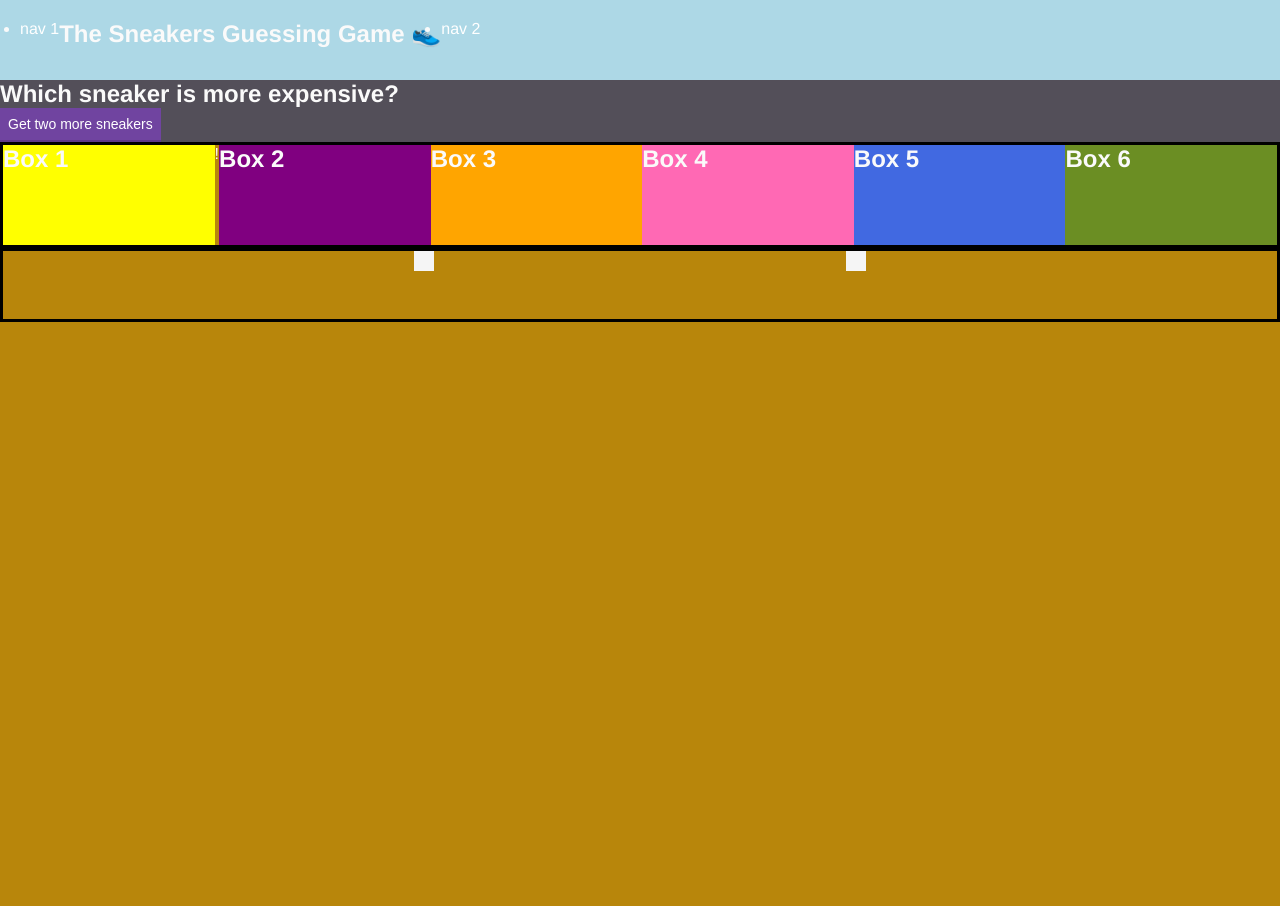
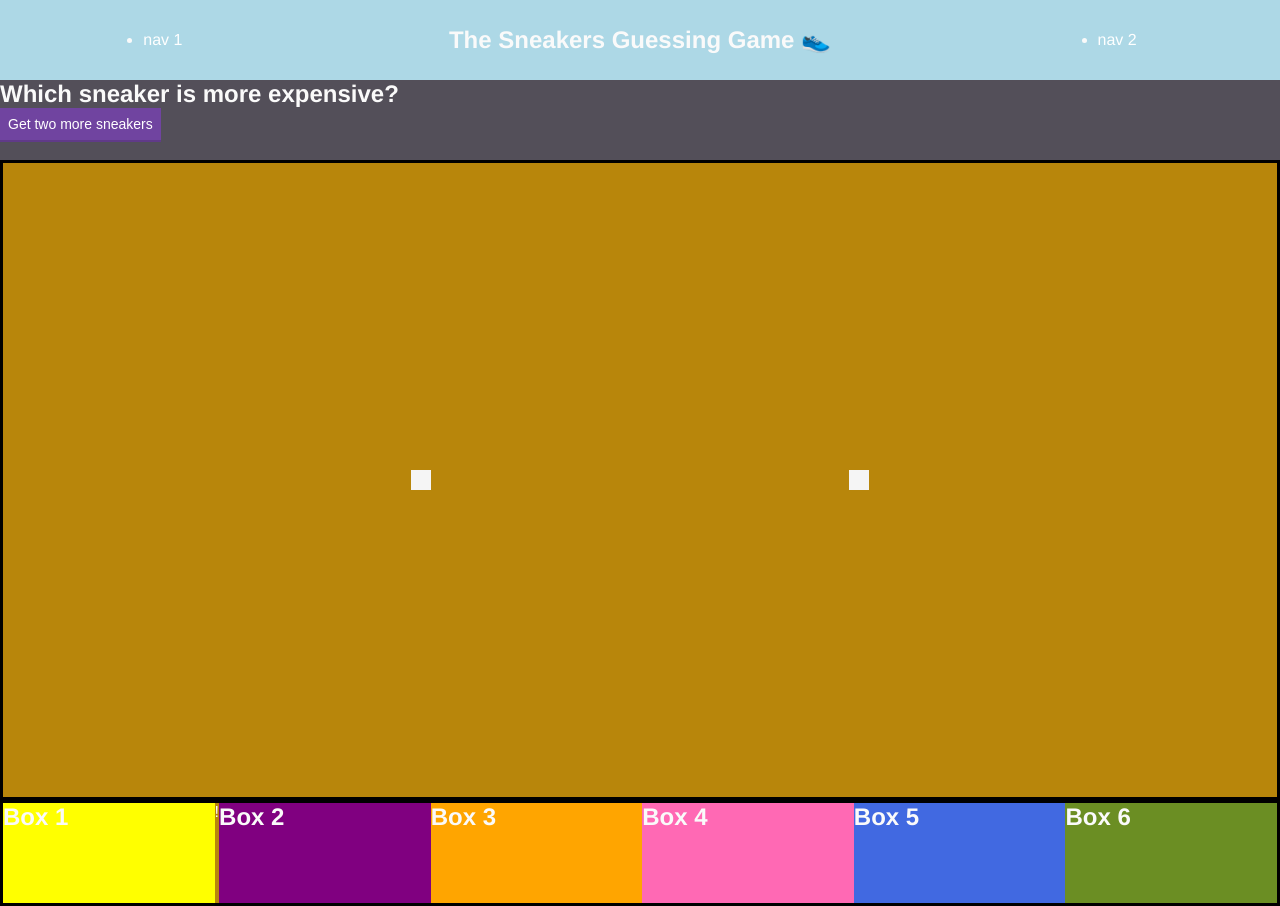
Before and after one commit to purplebugs/sneakers-game, a website: page static/index.html in a window 1280 px wide. Before the commit the page ends 800 px from the top, so only its background shows below. Drawn offline with Linux system fonts and the light colour scheme; no server answers.

Commit message:
more formatting

```diff
--- a/static/index.html
+++ b/static/index.html
@@ -18,7 +18,7 @@
           <li><a href="#">nav 2</a></li>
         </ul>
       </nav>
-      <section class="hero">
+      <section class="controls">
         <h2>Which sneaker is more expensive?</h2>
         <button id="getAnotherSneaker" onClick="getAnotherSneaker()">
           Get two more sneakers
@@ -26,6 +26,15 @@
       </section>
     </header>
     <main>
+      <section>
+        <div id="sneakersForPriceComparison">
+          <div class="sneaker" id="sneakerA"></div>
+          <div class="sneaker" id="sneakerB"></div>
+        </div>
+      </section>
+      <section>
+        <div id="tracker"></div>
+      </section>
       <section>
         <div class="container">
           <div class="box1 box"><h1>Box 1</h1></div>
@@ -37,15 +46,6 @@
           <div class="box6 box"><h1>Box 6</h1></div>
         </div>
       </section>
-      <section>
-        <div id="sneakersForPriceComparison">
-          <div class="sneaker" id="sneakerA"></div>
-          <div class="sneaker" id="sneakerB"></div>
-        </div>
-      </section>
-      <section>
-        <div id="tracker"></div>
-      </section>
     </main>
     <footer></footer>
   </body>
--- a/static/styles.css
+++ b/static/styles.css
@@ -32,13 +32,19 @@ a {
 
 nav ul {
   display: flex;
-  padding: 2rem;
+  padding: 1rem;
   background: lightblue;
   min-height: 10vh;
+  justify-content: space-around;
+  align-items: center;
 }
 
 .header {
   background-color: #534f59;
+}
+
+.controls {
+  min-height: 10vh;
 }
 
 button {
@@ -60,20 +66,24 @@ button:hover {
 /* Sneakers */
 
 #sneakersForPriceComparison {
+  min-height: 80vh;
   border: 3px solid black;
   display: flex;
   flex-wrap: wrap;
+  align-items: center;
   justify-content: space-evenly;
-  align-items: center;
-  height: 70%;
 }
 
 .sneaker {
-  margin-bottom: 4.8rem;
+  margin: 1rem 1rem;
   border-color: whitesmoke;
   border-width: 10px;
   border-style: solid;
   background: #2b292e;
+  display: flex;
+  flex-direction: column;
+  align-items: center;
+  justify-content: ;
 }
 
 .correct {
```
